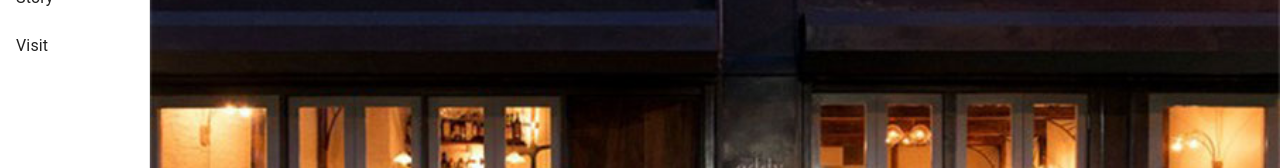
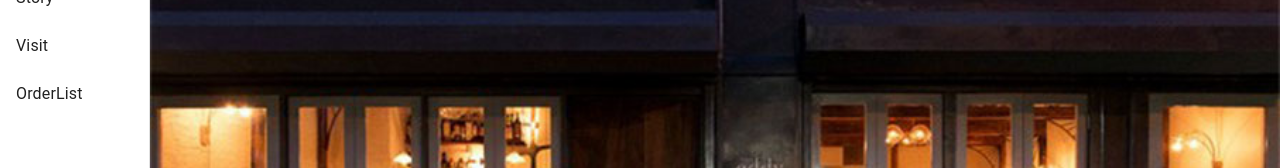
Before and after one commit to victoryeo/ordermgt, a React (Create React App) app in the folder frontend/: page / in a window 1280 px wide. Shown: the part 260-428 px from the top of the page. Built offline with nearby package versions, Linux system fonts and the light colour scheme; what google-maps-react would draw is missing.

Commit message:
add order list

```diff
--- a/frontend/src/components/DrawerLeft.js
+++ b/frontend/src/components/DrawerLeft.js
@@ -20,6 +20,7 @@ import Eat from "../pages/Eat";
 import Drink from "../pages/Drink";
 import Story from "../pages/Story";
 import Visit from "../pages/Visit";
+import OrderList from "../pages/OrderList";
 import { createBrowserHistory } from "history";
 
 const drawerWidth = 150;
@@ -122,6 +123,13 @@ function DrawerLeft() {
             onClick={onItemClick("Visit")} >
             <ListItemText>Visit</ListItemText>
           </ListItem>
+          <ListItem
+            button
+            component={Link}
+            to="/OrderList"
+            onClick={onItemClick("OrderList")} >
+            <ListItemText>OrderList</ListItemText>
+          </ListItem>
       </List>
       </Drawer>
       <main className={classes.content}>
@@ -130,6 +138,7 @@ function DrawerLeft() {
         <Route path="/drink" component={Drink} />
         <Route path="/story" component={Story} />
         <Route path="/visit" component={Visit} />
+        <Route path="/orderlist" component={OrderList} />
       </main>
       </Router>
 
```
